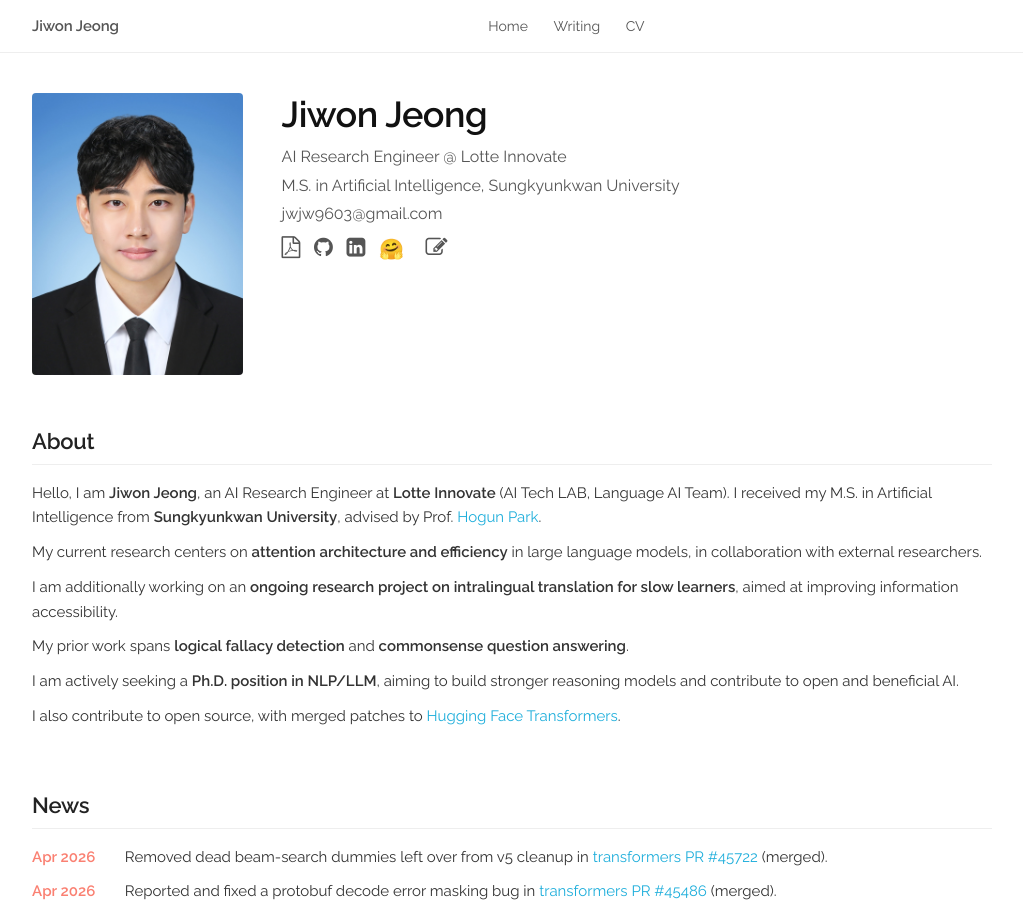
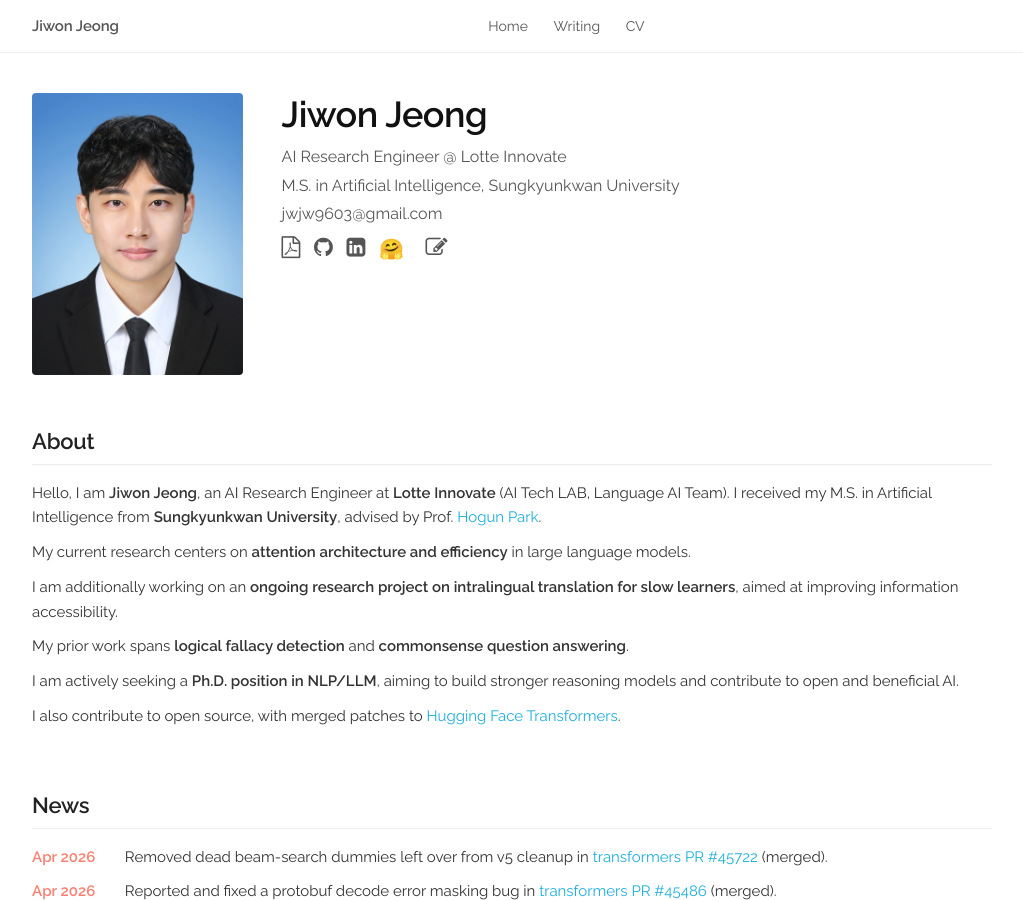
Before and after one commit to jw9603/jw9603.github.io, a Jekyll site: the page built from index.html, in a window 1280 px wide and 900 px high. Shown: the whole window, without its empty margins (128-1151 px from the left). Built offline with Jekyll 4.4.1, drawn with Linux system fonts in a browser that asks for light colours; a style sheet for code colours, icons or effects is not loaded.

Commit message:
Trim collaboration clause from research paragraph

```diff
--- a/index.html
+++ b/index.html
@@ -47,7 +47,7 @@ description: AI Research Engineer — NLP, LLM Reasoning
       I received my M.S. in Artificial Intelligence from <b>Sungkyunkwan University</b>, advised by Prof. <a href="https://hogunpark.com/" target="_blank">Hogun Park</a>.
     </p>
     <p>
-      My current research centers on <b>attention architecture and efficiency</b> in large language models, in collaboration with external researchers.
+      My current research centers on <b>attention architecture and efficiency</b> in large language models.
     </p>
     <p>
       I am additionally working on an <b>ongoing research project on intralingual translation for slow learners</b>, aimed at improving information accessibility.
```
